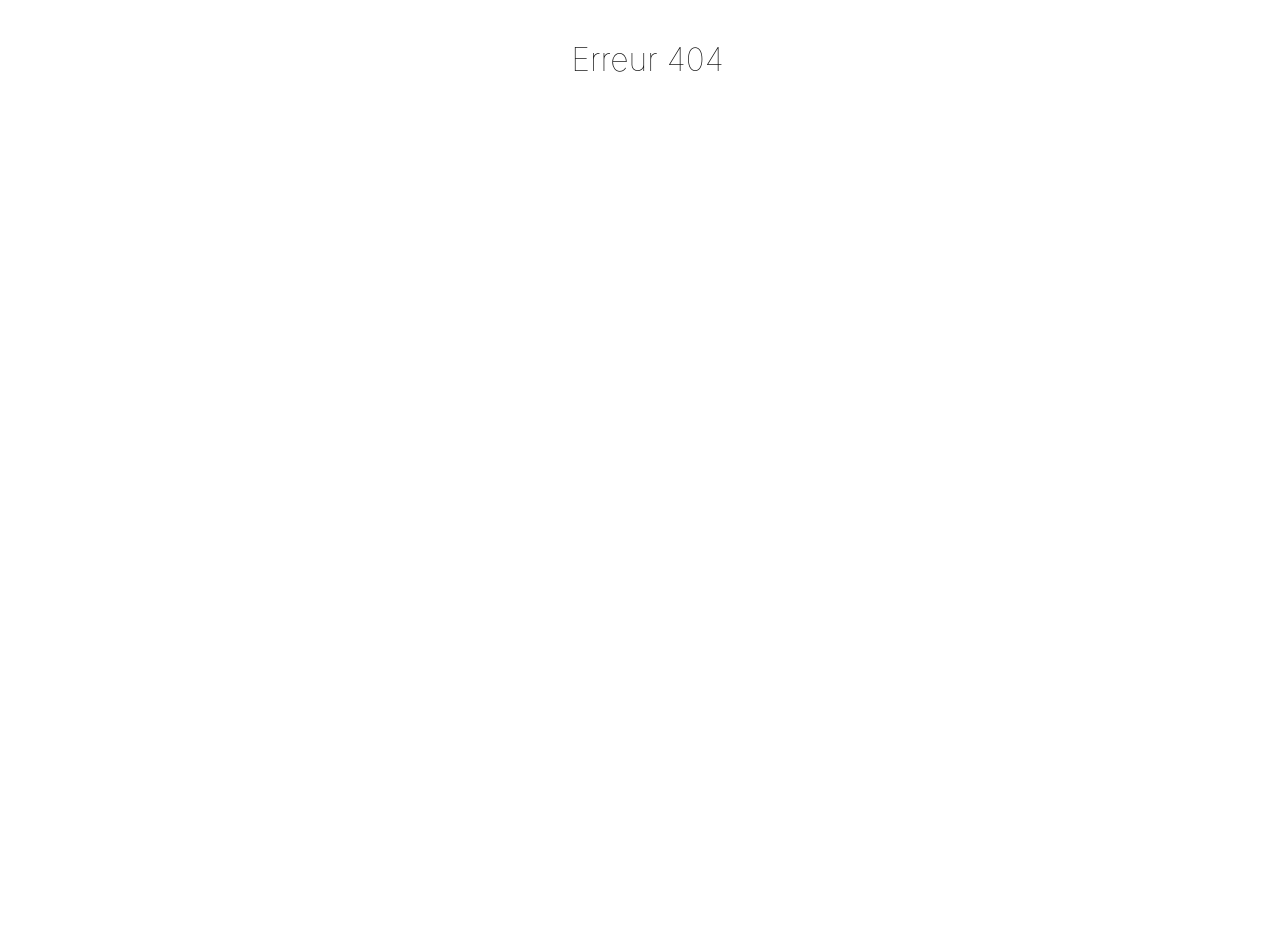
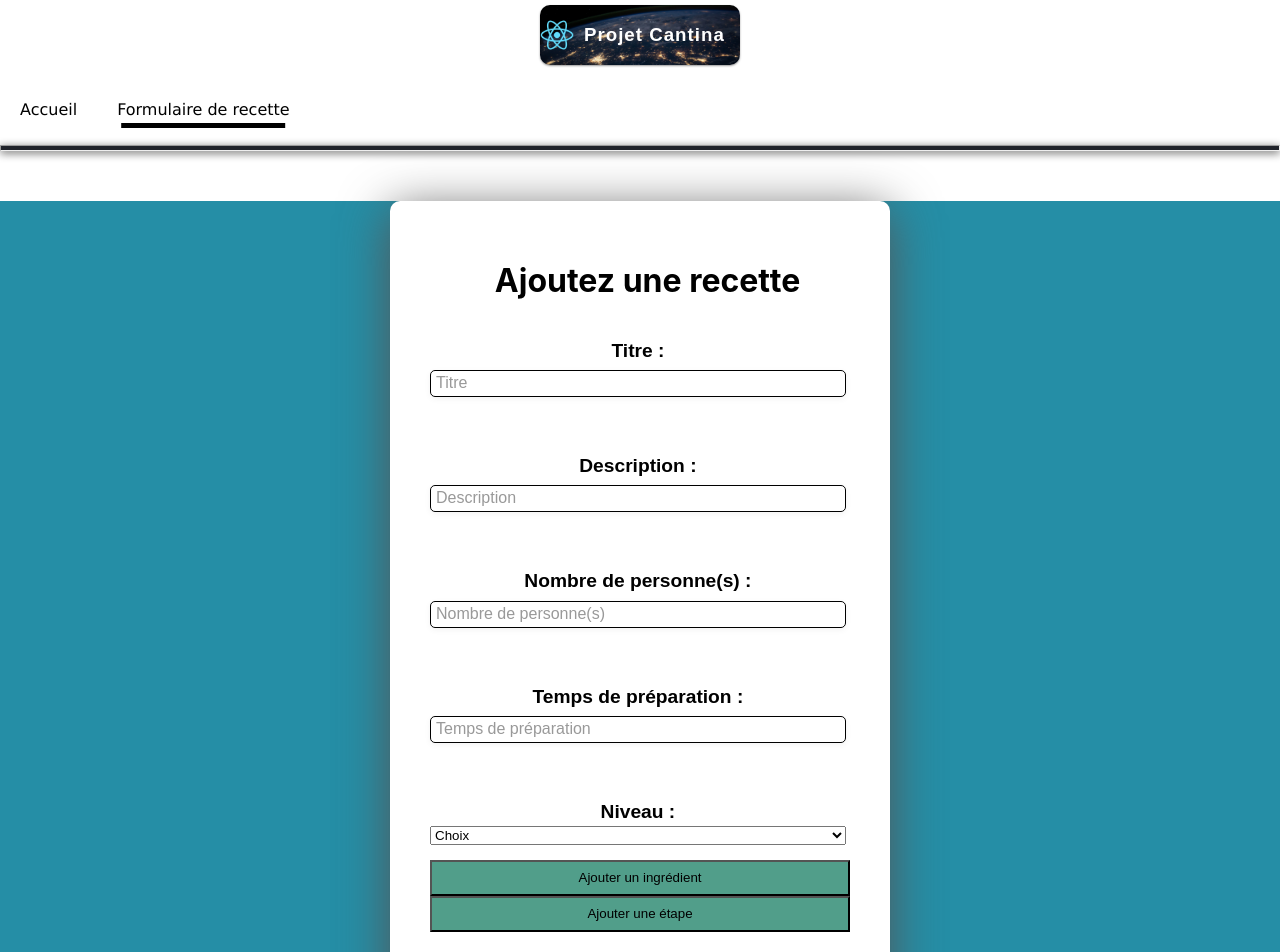
Before and after one commit to Mighty92/em-cantina-client, a React (Create React App) app: page /ajoutRecette in a window 1280 px wide. Shown: the top 952 px of the page. Before the commit the page ends 800 px from the top, so only its background shows below. Built offline with nearby package versions, Linux system fonts and the light colour scheme.

Commit message:
page  modification fonctionnel, derniere page à terminé la page d'ajout de recette

```diff
--- a/src/App.js
+++ b/src/App.js
@@ -14,8 +14,8 @@ function App() {
         <Switch>
           <Route path="/" exact component={Home}/>
           <Route path="/details" exact component={Details}/>
-          <Route path="/ajout-recette" exact component={AjoutRecette}/>
-          <Route path="/modification-recette/:id" exact component={ModificationRecette}/>
+          <Route path="/ajoutRecette" exact component={AjoutRecette}/>
+          <Route path="/modificationRecette/:id" exact component={ModificationRecette}/>
           <Route component={NotFound}/>
         </Switch>
       </BrowserRouter>
--- a/src/components/ListRecipes.jsx
+++ b/src/components/ListRecipes.jsx
@@ -54,7 +54,7 @@ const ListRecipes = (props) => {
                         <div>
                             <div  className="mod">
 
-                                <Link to={"/modification-recette/" + recipes.id} >
+                                <Link to={"/modificationRecette/" + recipes.id} >
                                 <button className="favorite styled">Modifier</button>
                                 </Link>
                             </div>
--- a/src/components/Navigation.jsx
+++ b/src/components/Navigation.jsx
@@ -8,7 +8,7 @@ const Navigation = () => {
             <NavLink exact to="/" activeClassName="nav-active">
                 Accueil
             </NavLink>
-            <NavLink exact to="/ajout-recette" activeClassName="nav-active">
+            <NavLink exact to="/ajoutRecette" activeClassName="nav-active">
                 Formulaire de recette
             </NavLink>
 
--- a/src/components/utils/crud.jsx
+++ b/src/components/utils/crud.jsx
@@ -22,12 +22,20 @@ export const addRecipes = (data, setInputs) => {
         }
 
         setInputs(newInputs);
-}
 
-export const editRecipes = (recipesId, data) => {
-    axios.put(API + '/recipes/' + recipesId, data, {
+    }
+export const editRecipe = (id, data) => {
+    axios.put(API + `/recipe/${id}`, data, {
         headers: {
             'Content-Type': 'application/json'
         }
     });
 }
+
+export const getRecipeData = (id, setData, edit = false) => {
+    axios.get(API + `/recipe/${id}`)
+        .then(res => {
+            setData(res.data)
+        })
+
+}
--- a/src/views/AjoutRecette.jsx
+++ b/src/views/AjoutRecette.jsx
@@ -99,7 +99,7 @@ const handleSubmit = (e) => {
             <hr className="menu"/>
             <div className="wrapper">
                 <div className="form-wrapper">
-                <h1><b>Formulaire de recette</b></h1>
+                <h1><b>Ajoutez une recette</b></h1>
 
                 <form onSubmit={handleSubmit}>
                     <div className="titre">
--- a/src/views/ModificationRecette.jsx
+++ b/src/views/ModificationRecette.jsx
@@ -1,12 +1,11 @@
-import React, {useState} from 'react';
+import React, {useState, useEffect} from 'react';
 import Logo from '../components/Logo';
 import Navigation from '../components/Navigation';
-import { editRecipes } from '../components/utils/crud';
+import { editRecipe, getRecipeData } from '../components/utils/crud';
 import {useParams} from "react-router-dom";
 
 
 const ModificationRecette = () => {
-
     const {id} = useParams()
     // formulaire 1 ingredient
     const [ingredient, setIngredient] = useState([]);
@@ -21,6 +20,10 @@ const ModificationRecette = () => {
         etapes: [],
         photo: ""
     });
+
+    useEffect(() => {
+        getRecipeData(id, setInputs)
+    }, [])
 
   const handleAddLink = () => {
     const ingredient2 = [...ingredient]
@@ -69,8 +72,10 @@ const handleSubmit = (e) => {
 
 
     console.log({...data})
-    editRecipes(id, {...data})
-    alert('La recette a été ajouté avec succès !')
+    editRecipe(id, {...data})
+    alert('La recette a bien été modifié !')
+    window.location.href = "/"
+
 
 }
 
@@ -101,11 +106,11 @@ const handleSubmit = (e) => {
             <hr className="menu"/>
             <div className="wrapper">
                 <div className="form-wrapper">
-                <h1>Formulaire de recette</h1>
+                <h1><b>Modifiez la recette</b></h1>
 
                 <form onSubmit={handleSubmit}>
                     <div className="titre">
-                    <label htmlFor="titre">Titre : </label>
+                    <label htmlFor="titre"><h2 className="ajt">Titre :</h2></label>
                     <input
                         className=""
                         placeholder="Titre"
@@ -113,12 +118,12 @@ const handleSubmit = (e) => {
                         name="titre"
                         onChange={handleInputsChange}
                         value={inputs.titre}
-                        required
+                        required={true}
                     />
                     </div>
                     <br/>
                     <div className="description">
-                    <label htmlFor="titre">Description : </label>
+                    <label htmlFor="titre"><h2 className="ajt">Description :</h2></label>
                     <input
                         className=""
                         placeholder="Description"
@@ -132,7 +137,7 @@ const handleSubmit = (e) => {
                     <br/>
 
                     <div className="personnes">
-                    <label htmlFor="nbrPers">Nombre de personne(s) : </label>
+                    <label htmlFor="nbrPers"><h2 className="ajt">Nombre de personne(s) :</h2></label>
                     <input
                         className=""
                         placeholder="Nombre de personne(s)"
@@ -147,7 +152,7 @@ const handleSubmit = (e) => {
                     <br/>
 
                     <div className="tempsPreparation">
-                    <label htmlFor="tdp">Temps de préparation : </label>
+                    <label htmlFor="tdp"><h2 className="ajt">Temps de préparation :</h2></label>
                     <input
                         className=""
                         placeholder="Temps de préparation"
@@ -161,7 +166,7 @@ const handleSubmit = (e) => {
                     <br/>
 
                     <div className="niveau">
-                    <label htmlFor="niveau">Niveau : </label>
+                    <label htmlFor="niveau"><h2 className="ajt">Niveau :</h2></label>
                         <select id="niveau" name="niveau"
                         onChange={handleInputsChange}
                         value={inputs.niveau}>
@@ -248,7 +253,7 @@ const handleSubmit = (e) => {
                         <br/><br/>
 
                             <div className="photo">
-                        <label htmlFor="photo">Photo : </label>
+                        <label htmlFor="photo"><h2 className="ajt">Photo :</h2></label>
                         <input
                             className=""
                             type="url"
@@ -263,7 +268,7 @@ const handleSubmit = (e) => {
 
 
                         <div className="Validité">
-                            <button type="submit">Valider mon formulaire</button>
+                            <button type="submit">Modifier mon formulaire</button>
                         </div>
                     </form>
                 </div>
```
